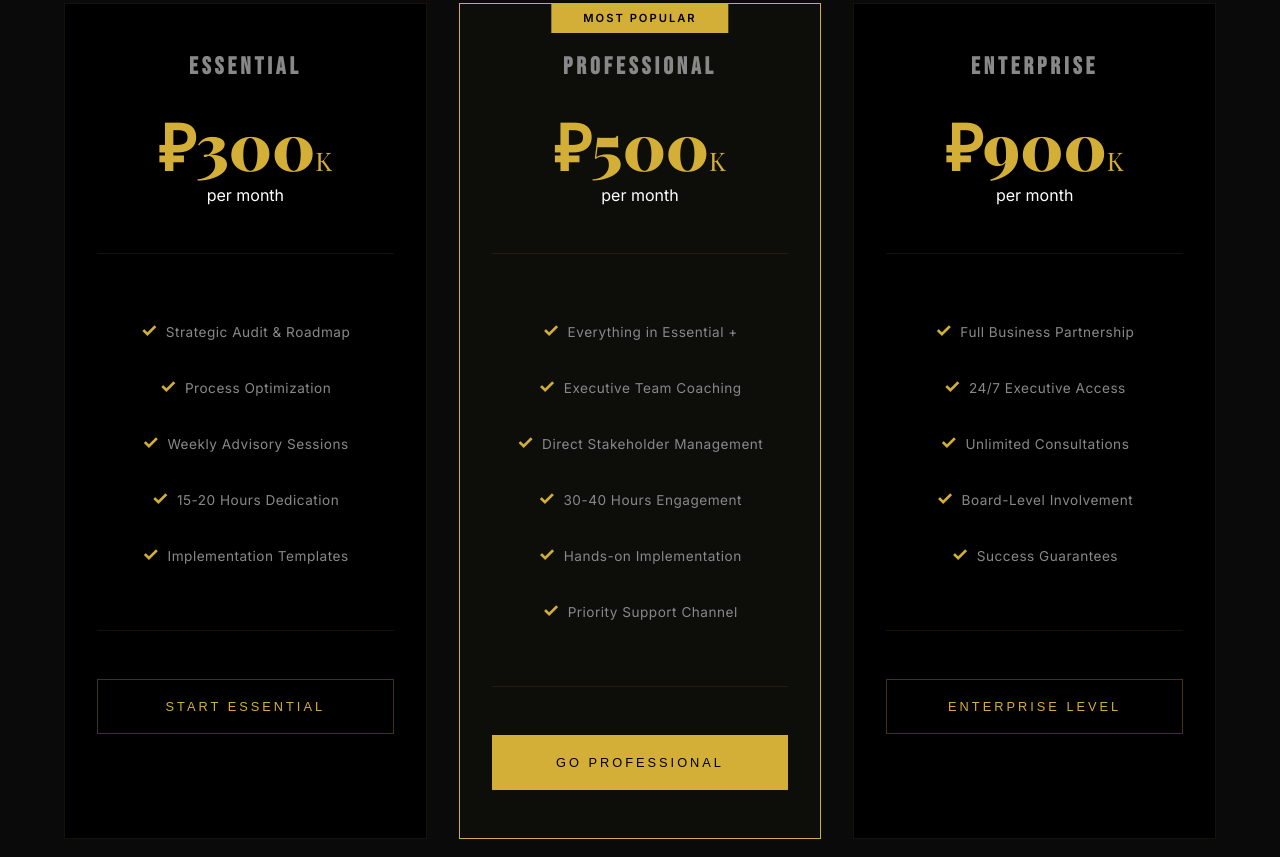
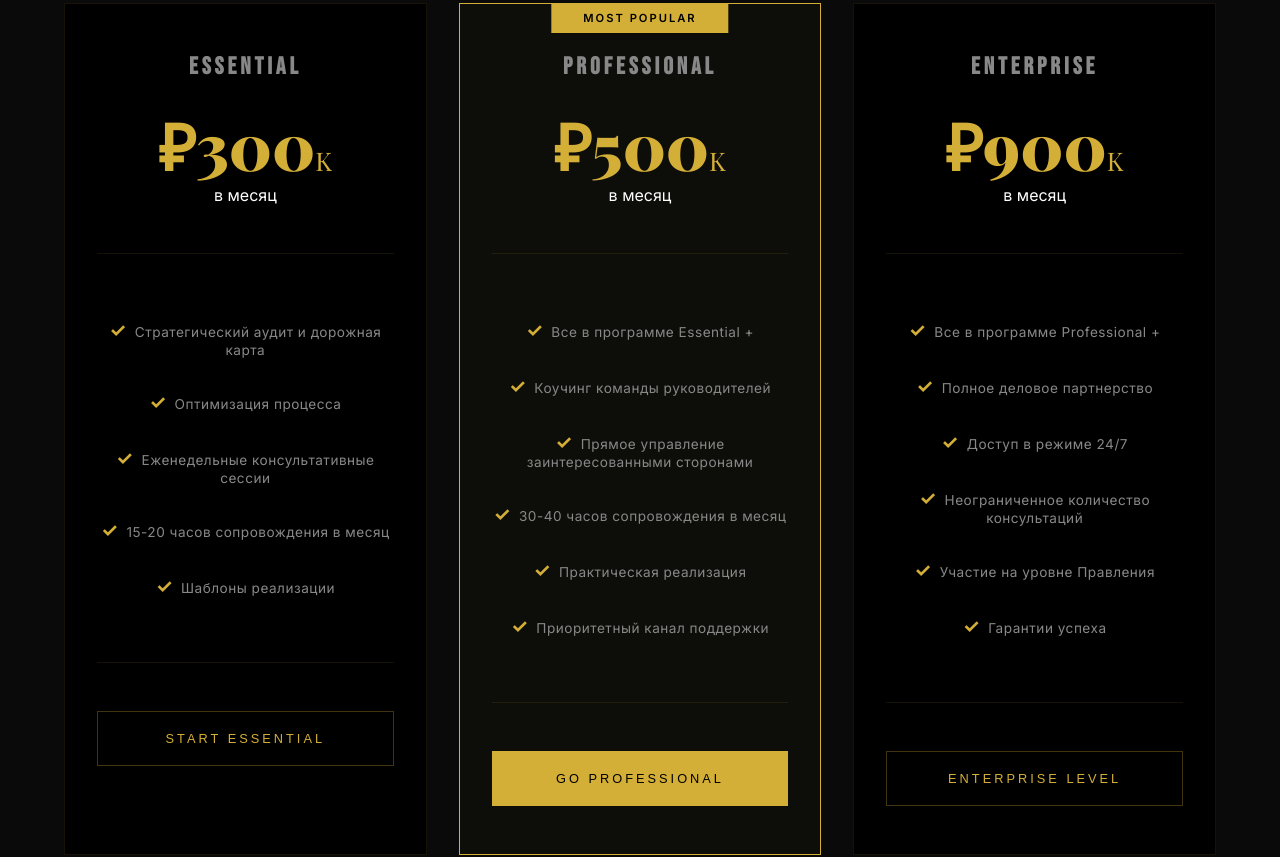
Before and after one commit to WebRegul/lalalend, a plain HTML site: page index.html in a window 1280 px wide. Shown: the part 3149-4006 px from the top of the page. Drawn offline with nearby package versions, Linux system fonts and the light colour scheme.

Commit message:
Add files via upload

```diff
--- a/index.html
+++ b/index.html
@@ -1440,13 +1440,13 @@
                 <div class="pricing-card">
                     <h3 class="plan-name">Essential</h3>
                     <div class="plan-price">₽300<span>K</span></div>
-                    <p class="plan-duration">per month</p>
+                    <p class="plan-duration">в месяц</p>
                     <ul class="plan-features">
-                        <li>Strategic Audit & Roadmap</li>
-                        <li>Process Optimization</li>
-                        <li>Weekly Advisory Sessions</li>
-                        <li>15-20 Hours Dedication</li>
-                        <li>Implementation Templates</li>
+                        <li>Стратегический аудит и дорожная карта</li>
+                        <li>Оптимизация процесса</li>
+                        <li>Еженедельные консультативные сессии</li>
+                        <li>15-20 часов сопровождения в месяц</li>
+                        <li>Шаблоны реализации</li>
                     </ul>
                     <button class="plan-btn">Start Essential</button>
                 </div>
@@ -1455,14 +1455,14 @@
                     <span class="plan-badge">Most Popular</span>
                     <h3 class="plan-name">Professional</h3>
                     <div class="plan-price">₽500<span>K</span></div>
-                    <p class="plan-duration">per month</p>
+                    <p class="plan-duration">в месяц</p>
                     <ul class="plan-features">
-                        <li>Everything in Essential +</li>
-                        <li>Executive Team Coaching</li>
-                        <li>Direct Stakeholder Management</li>
-                        <li>30-40 Hours Engagement</li>
-                        <li>Hands-on Implementation</li>
-                        <li>Priority Support Channel</li>
+                        <li>Все в программе Essential +</li>
+                        <li>Коучинг команды руководителей</li>
+                        <li>Прямое управление заинтересованными сторонами</li>
+                        <li>30-40 часов сопровождения в месяц</li>
+                        <li>Практическая реализация</li>
+                        <li>Приоритетный канал поддержки</li>
                     </ul>
                     <button class="plan-btn">Go Professional</button>
                 </div>
@@ -1470,13 +1470,14 @@
                 <div class="pricing-card">
                     <h3 class="plan-name">Enterprise</h3>
                     <div class="plan-price">₽900<span>K</span></div>
-                    <p class="plan-duration">per month</p>
+                    <p class="plan-duration">в месяц</p>
                     <ul class="plan-features">
-                        <li>Full Business Partnership</li>
-                        <li>24/7 Executive Access</li>
-                        <li>Unlimited Consultations</li>
-                        <li>Board-Level Involvement</li>
-                        <li>Success Guarantees</li>
+                        <li>Все в программе Professional +</li>
+                        <li>Полное деловое партнерство</li>
+                        <li>Доступ в режиме 24/7</li>
+                        <li>Неограниченное количество консультаций</li>
+                        <li>Участие на уровне Правления</li>
+                        <li>Гарантии успеха</li>
                     </ul>
                     <button class="plan-btn">Enterprise Level</button>
                 </div>
@@ -1489,7 +1490,7 @@
         <div class="container">
             <div class="cta-content">
                 <h2>Ready to <span>Transform</span>?</h2>
-                <p>Let's create something extraordinary together</p>
+                <p>Давайте вместе создадим что-то необыкновенное</p>
 
                 <a href="mailto:Antonenkoludmil@yandex.ru" class="btn-luxury btn-luxury-primary" style="margin-top: 3rem;">
                     <span>Schedule Executive Meeting</span>
```
